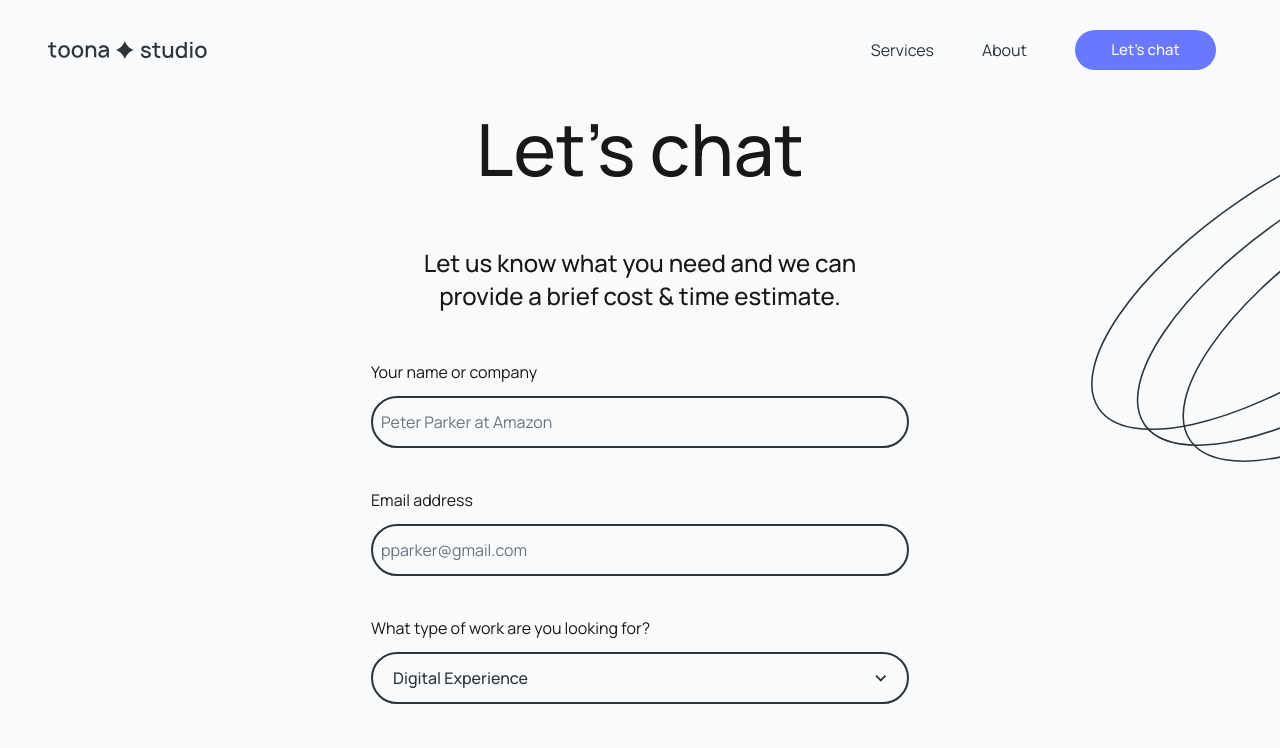
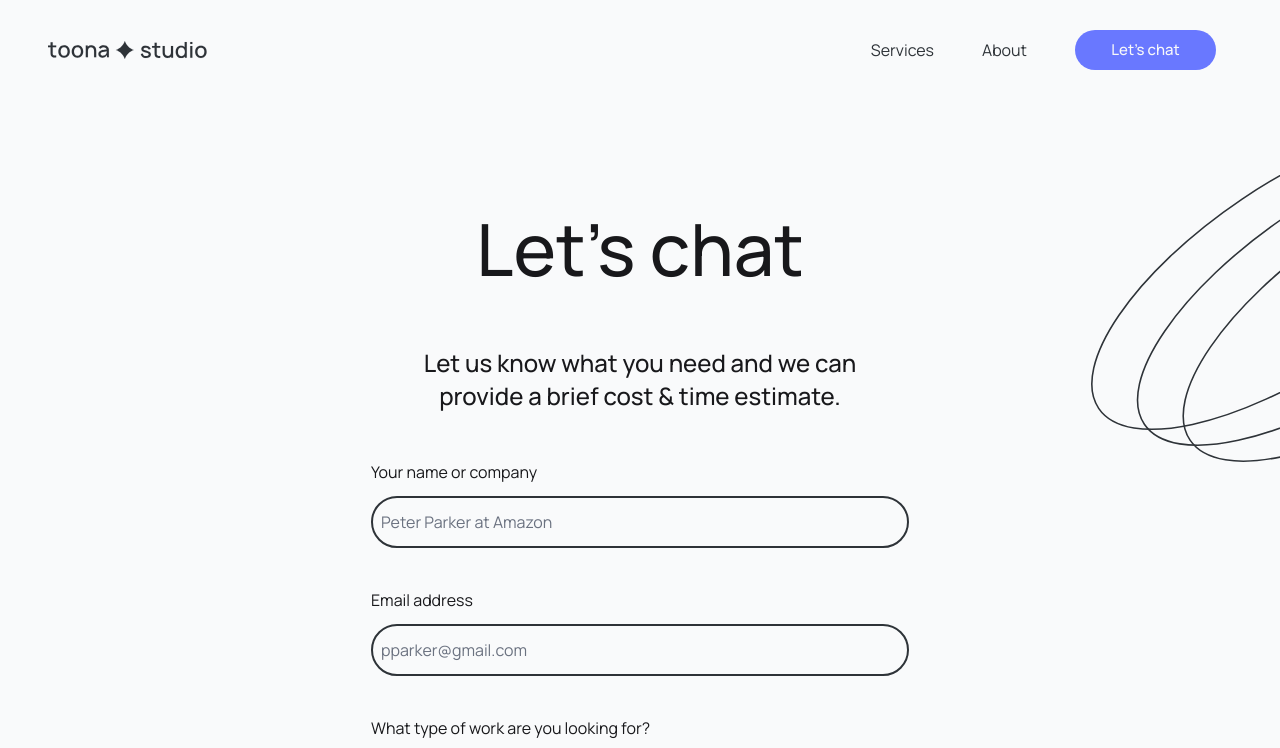
Before and after one commit to lumen-limitless/toona-studio, a Next.js app: page /contact in a window 1280 px wide. Shown: the top 748 px of the page. Built offline with nearby package versions, Linux system fonts and the light colour scheme.

Commit message:
slow down marquee

```diff
--- a/src/app/contact/contact-page.tsx
+++ b/src/app/contact/contact-page.tsx
@@ -58,16 +58,15 @@ const ContactPage: NextPage = () => {
   }
   return (
     <>
-      <NextSeo />
       <FlexSection
         col
         id="contact"
-        className="px-5 pb-[44px]  md:px-20 md:pb-[140px] xl:px-[269px]"
+        className="px-5 pb-[44px] md:px-20 md:pb-[140px] xl:px-[269px]"
       >
         <CirclesSVG className="pointer-events-none absolute -top-32 right-0 hidden h-[640px] rotate-180 md:block" />
         <CirclesSVG className="pointer-events-none absolute -bottom-32 left-0 hidden h-[640px] md:block" />
 
-        <div className="z-10 mb-12 space-y-12 text-center">
+        <div className="z-10 mb-12 mt-[100px] space-y-12 text-center">
           <h1 className="text-4xl md:text-[52px]/[71px] lg:text-7xl">
             Let&apos;s chat
           </h1>
--- a/src/components/MarqueeComponent.tsx
+++ b/src/components/MarqueeComponent.tsx
@@ -39,8 +39,8 @@ const headings = [
 
 export default function MarqueeComponent() {
   return (
-    <>
     <Marquee
+      speed={10}
       className="flex h-[120px] w-full overflow-hidden bg-dark py-3 text-xl uppercase text-light lg:text-2xl"
       gradient={false}
     >
@@ -50,6 +50,5 @@ export default function MarqueeComponent() {
         </span>
       ))}
     </Marquee>
-    </>
   )
 }
```
Lines whose indentation alone changed are shown as unchanged.
